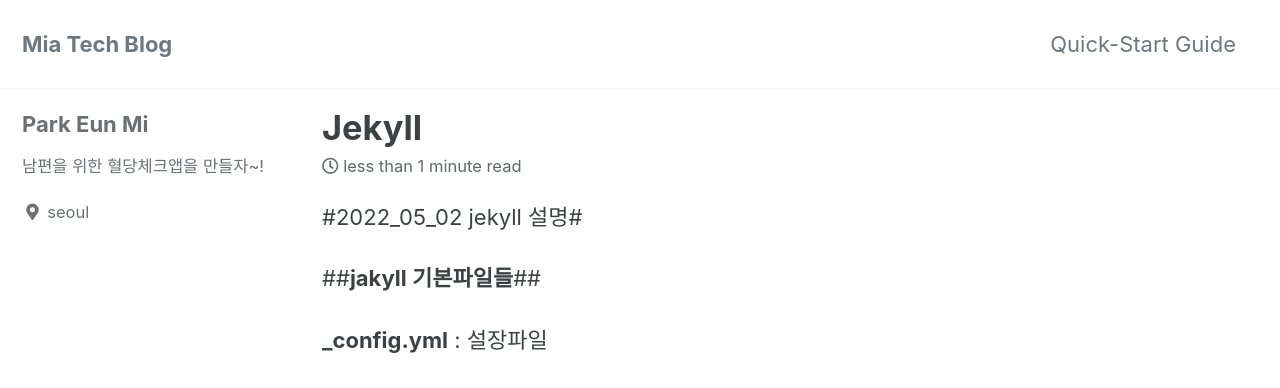
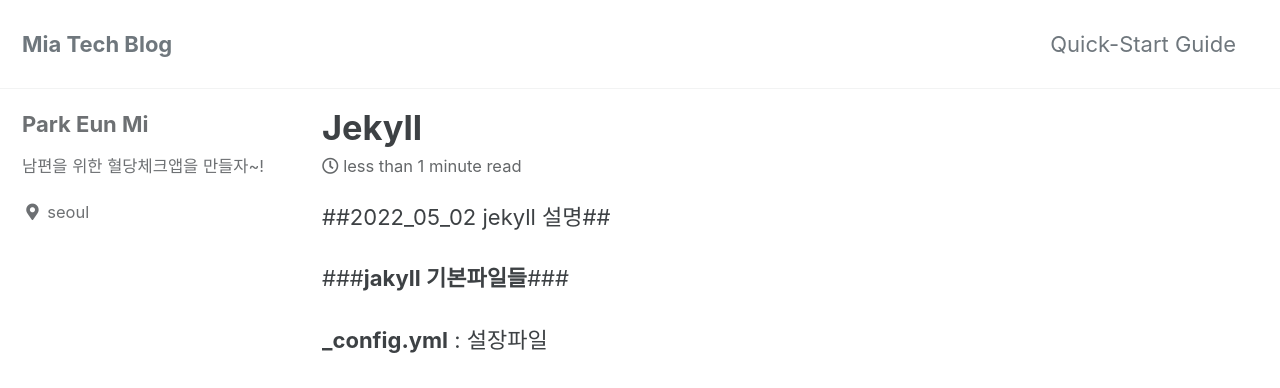
Before and after one commit to eunmipark-1/mia_blog, a Jekyll site: the page built from _posts/2022-05-02-jekyll.md, in a window 1280 px wide. Shown: the top 388 px of the page. Built offline with Jekyll 4.4.1, drawn with Linux system fonts in a browser that asks for light colours; cached includes are drawn as plain includes.

```diff
--- a/_posts/2022-05-02-jekyll.md
+++ b/_posts/2022-05-02-jekyll.md
@@ -1,6 +1,6 @@
-#2022_05_02 jekyll 설명#
+##2022_05_02 jekyll 설명##
 
-##**jakyll 기본파일들**##
+###**jakyll 기본파일들**###
 
 **_config.yml** : 설장파일
 
```
